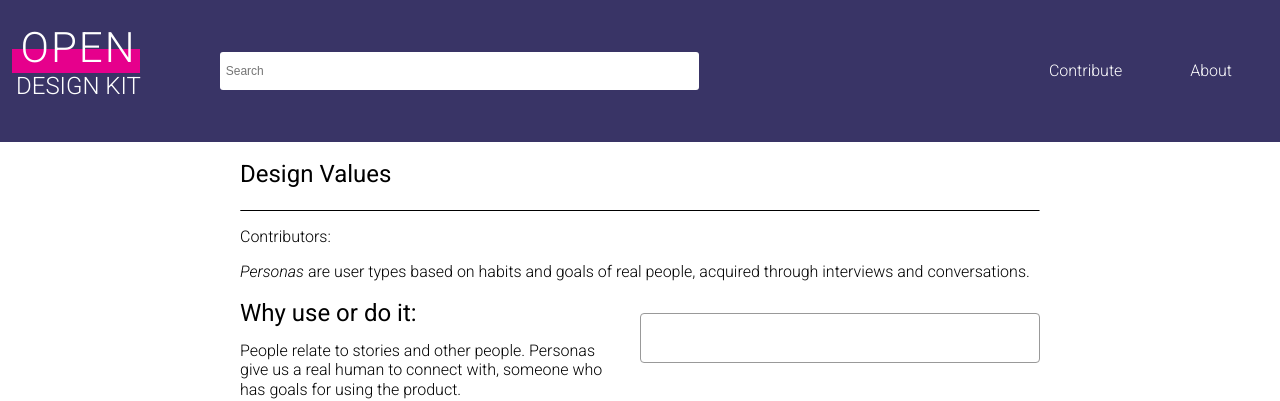
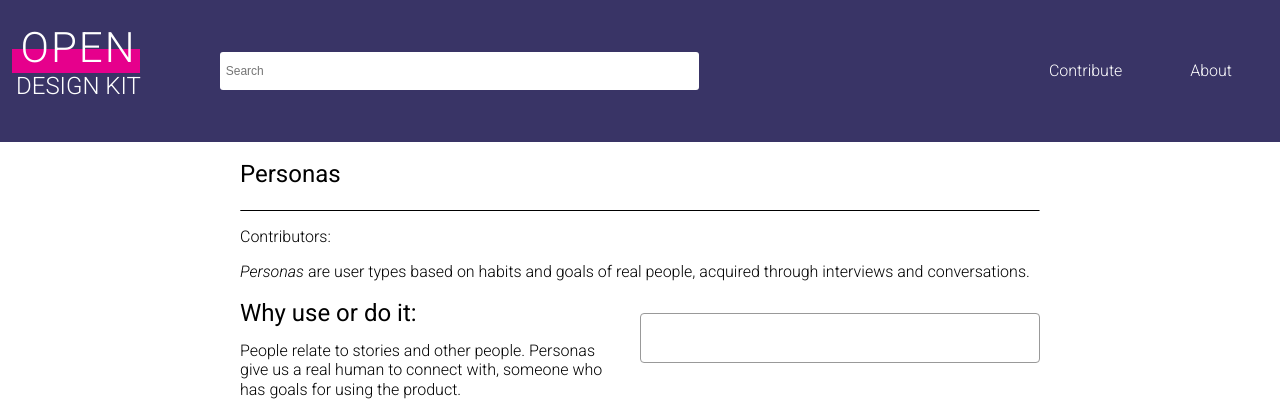
Before and after one commit to open-design-kit/opendesignkit, a Jekyll site: the page built from _methods/Personas.md, in a window 1280 px wide and 900 px high. Shown: the top 401 px of the window. Built offline with Jekyll 4.4.1, drawn with Linux system fonts in a browser that asks for light colours.

Commit message:
fixing title so it's correct

```diff
--- a/_methods/Personas.md
+++ b/_methods/Personas.md
@@ -1,6 +1,6 @@
 ---
 layout: methods
-title: Design Values
+title: Personas
 tags:
     - define
 desc: <em>Personas</em> are user types based on habits and goals of real people, acquired through interviews and conversations.
```
